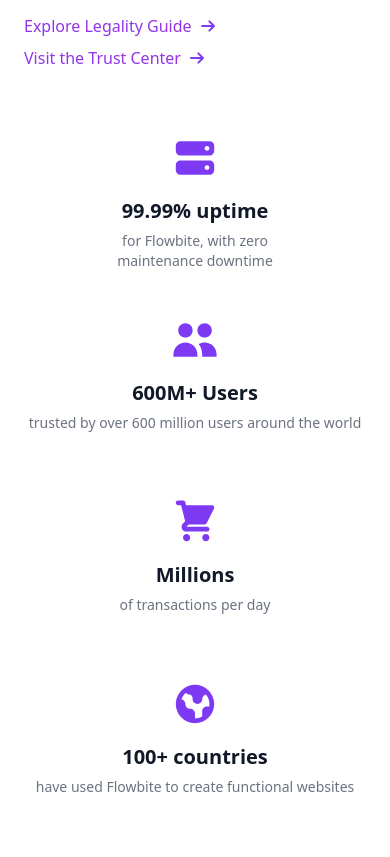
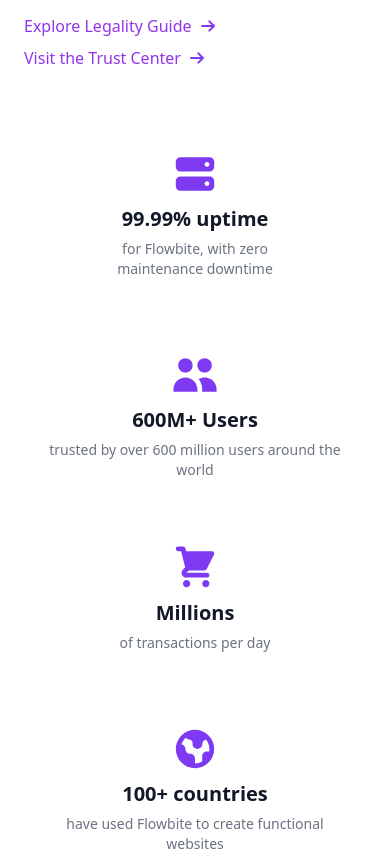
Before and after one commit to miguelzackk/Landwind-Tailwind, a website: page index.html in a window 390 px wide. Shown: the part 3120-3977 px from the top of the page. Drawn offline with nearby package versions, Linux system fonts and the light colour scheme.

Commit message:
page-responsive-finish

```diff
--- a/index.html
+++ b/index.html
@@ -223,17 +223,16 @@
         <img
           src="/src/assets/image/features-1 1.svg"
           alt="imagens com as features da aplicação"
-          class="w-full lg:w-auto max-w-[608px] h-auto"
+          class="w-full lg:w-auto max-w-[608px] h-auto mx-auto"
         />
       </article>
-
       <article
         class="flex lg:flex-row flex-col-reverse gap-16 w-full max-w-screen-xl"
       >
         <img
           src="/src/assets/image/feature-2 1.svg"
           alt="imagens com as features da aplicação"
-          class="w-full lg:w-auto max-w-[608px] h-auto"
+          class="w-full lg:w-auto max-w-[608px] h-auto mx-auto"
         />
         <aside class="flex flex-col gap-8 w-full lg:w-1/2">
           <div class="flex flex-col gap-4">
@@ -292,20 +291,19 @@
         </aside>
       </article>
     </section>
-
     <main
       class="bg-white flex items-center justify-center w-full min-h-[524px]"
     >
       <section
-        class="py-12 px-6 lg:py-24 lg:px-20 flex flex-col lg:flex-row gap-12 lg:gap-24"
+        class="py-12 px-6 lg:py-24 lg:px-20 flex flex-col 2xl:flex-row gap-12 2xl:gap-24"
       >
-        <aside class="py-5 lg:w-[640px] lg:h-[292px]">
+        <aside class="py-5 w-full 2xl:w-[640px]">
           <a href="#" class="text-purple-600 leading-none text-lg font-medium">
             Trusted Worldwide
           </a>
           <div class="flex flex-col gap-4">
             <h1
-              class="mt-3 text-gray-900 leading-tight text-xl lg:text-2xl xl:text-4xl font-extrabold"
+              class="mt-3 text-gray-900 leading-tight text-xl lg:text-2xl xl:text-3xl 2xl:text-4xl font-extrabold"
             >
               Trusted by over 600 million users and 10,000 teams
             </h1>
@@ -341,16 +339,16 @@
             />
           </button>
         </aside>
-        <div>
-          <div class="flex flex-wrap gap-8 lg:gap-8">
-            <div class="w-full sm:w-1/2 lg:w-64 h-[150px]">
+        <div class="w-full 2xl:w-auto">
+          <div class="flex flex-wrap gap-10 justify-center">
+            <div class="w-full sm:w-1/2 lg:w-[280px] h-auto p-4">
               <img
                 src="/src/assets/image/banco-de-dados.svg"
                 alt="Ícone de Banco de Dados"
-                class="w-12 h-12 mx-auto"
+                class="w-12 h-12 mx-auto mb-2"
               />
               <h1
-                class="mt-4 text-gray-900 leading-tight text-xl lg:text-2xl font-bold text-center"
+                class="text-gray-900 leading-tight text-xl lg:text-2xl font-bold text-center"
               >
                 99.99% uptime
               </h1>
@@ -360,14 +358,14 @@
                 for Flowbite, with zero <br />maintenance downtime
               </p>
             </div>
-            <div class="w-full sm:w-1/2 lg:w-64 h-[150px]">
+            <div class="w-full sm:w-1/2 lg:w-[280px] h-auto p-4">
               <img
                 src="/src/assets/image/users.svg"
                 alt="Ícone de Usuários"
-                class="mx-auto"
+                class="w-12 h-12 mx-auto mb-2"
               />
               <h1
-                class="mt-4 text-gray-900 leading-tight text-xl lg:text-2xl font-bold text-center"
+                class="text-gray-900 leading-tight text-xl lg:text-2xl font-bold text-center"
               >
                 600M+ Users
               </h1>
@@ -378,15 +376,15 @@
               </p>
             </div>
           </div>
-          <div class="flex flex-wrap gap-8 lg:gap-8 mt-8">
-            <div class="w-full sm:w-1/2 lg:w-64 h-[150px]">
+          <div class="flex flex-wrap gap-10 justify-center mt-8">
+            <div class="w-full sm:w-1/2 lg:w-[280px] h-auto p-4">
               <img
                 src="/src/assets/image/shopping-cart.svg"
                 alt="Ícone carrinho de supermercado"
-                class="w-12 h-12 mx-auto"
+                class="w-12 h-12 mx-auto mb-2"
               />
               <h1
-                class="mt-4 text-gray-900 leading-tight text-xl lg:text-2xl font-bold text-center"
+                class="text-gray-900 leading-tight text-xl lg:text-2xl font-bold text-center"
               >
                 Millions
               </h1>
@@ -396,14 +394,14 @@
                 of transactions per day
               </p>
             </div>
-            <div class="w-full sm:w-1/2 lg:w-64 h-[150px]">
+            <div class="w-full sm:w-1/2 lg:w-[280px] h-auto p-4">
               <img
                 src="/src/assets/image/globe.svg"
                 alt="Ícone do Planeta"
-                class="mx-auto"
+                class="w-12 h-12 mx-auto mb-2"
               />
               <h1
-                class="mt-4 text-gray-900 leading-tight text-xl lg:text-2xl font-bold text-center"
+                class="text-gray-900 leading-tight text-xl lg:text-2xl font-bold text-center"
               >
                 100+ countries
               </h1>
@@ -425,7 +423,7 @@
           class="w-12 sm:w-16"
         />
         <h1
-          class="text-gray-900 text-center leading-relaxed text-lg sm:text-2xl font-semibold w-full sm:w-[768px] mx-auto"
+          class="text-gray-900 text-center leading-relaxed text-lg sm:text-2xl font-semibold max-w-lg sm:max-w-2xl md:max-w-xl lg:max-w-3xl mx-auto"
         >
           "Flowbite is just awesome. It contains tons of predesigned components
           and pages starting from login screen to complex dashboard. Perfect
@@ -458,7 +456,7 @@
         </h1>
 
         <p
-          class="text-gray-500 text-lg sm:text-xl font-normal w-full sm:w-[768px] mx-auto mb-12"
+          class="text-gray-500 text-lg sm:text-xl font-normal w-full max-w-md sm:max-w-2xl lg:max-w-3xl mx-auto mb-12 px-4 sm:px-0"
         >
           Here at Flowbite, we focus on markets where technology, innovation,
           and capital can unlock long-term value and drive economic growth.
```
